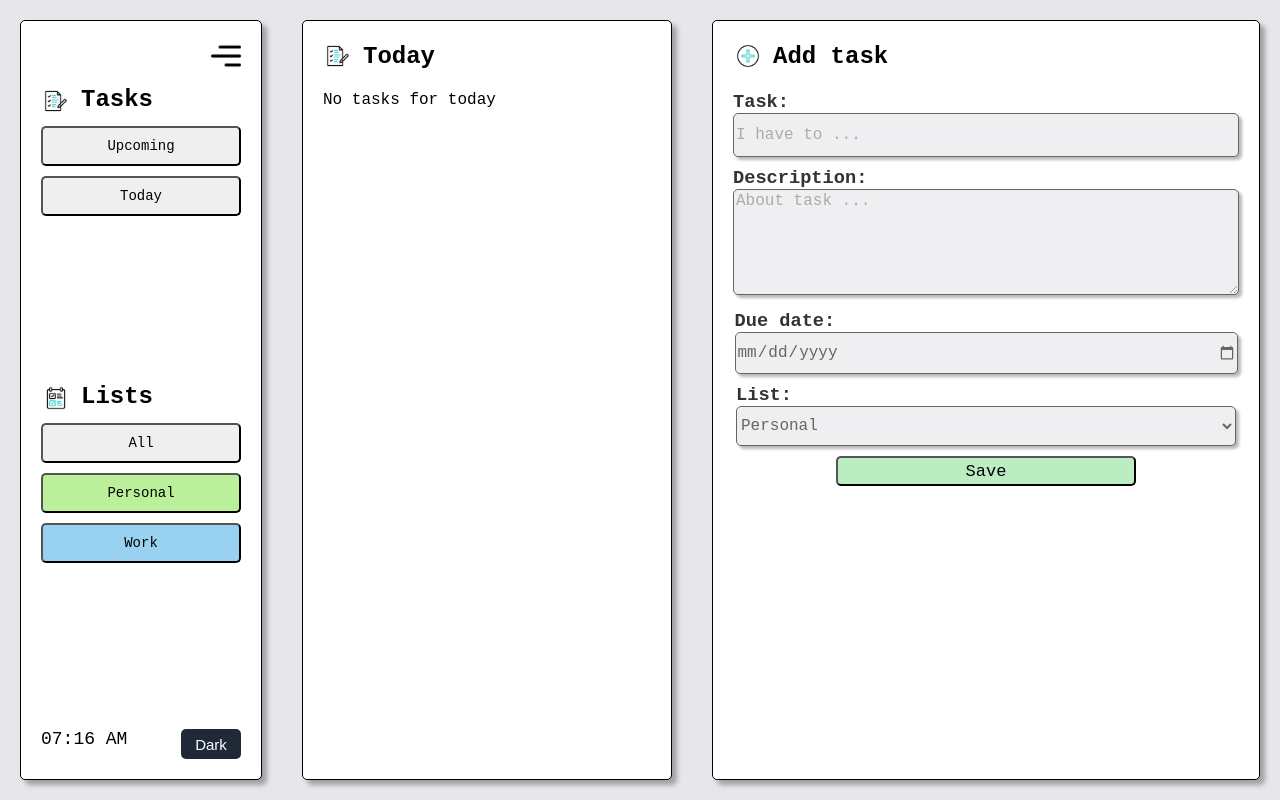
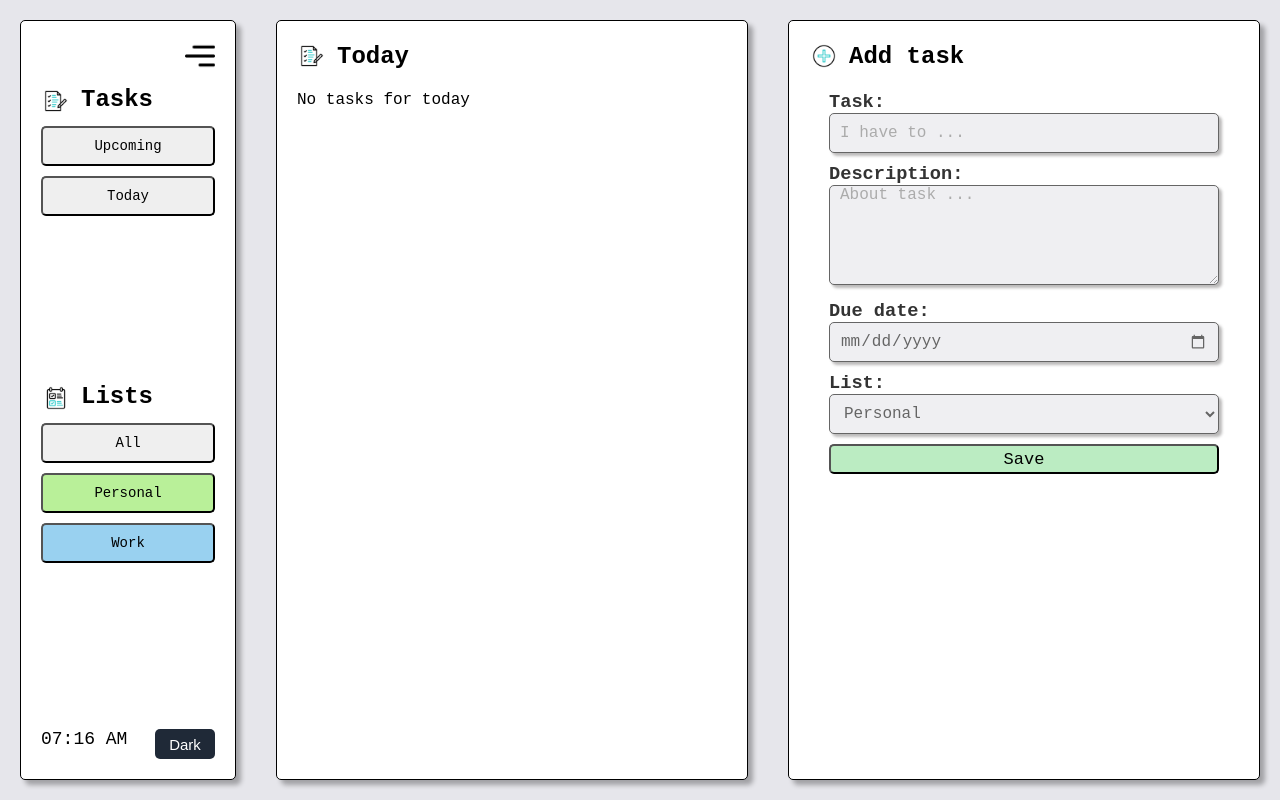
Before and after one commit to Sanchiks07/todo-list, a PHP site: page / in a window 1280 px wide. Run offline with PHP 8.4, Linux system fonts and the light colour scheme; data comes from the database, SQL or seed files in the repository; data that the repository does not hold is empty.

Commit message:
pēdājās minūtes css updates

```diff
--- a/style.css
+++ b/style.css
@@ -31,9 +31,11 @@ button:hover {
 
 .container {
     display: grid;
-    grid-template-columns: 1fr 2fr 2fr;
+    grid-template-columns: minmax(200px, 1fr) minmax(300px, 2fr) minmax(300px, 2fr);
     height: 100vh;
     font-family: 'Courier New', Courier, monospace;
+    max-width: 100%;
+    overflow-x: hidden;
 }
 
 .today-tasks, .upcoming-tasks, .personal-tasks, .work-tasks, .all-tasks {
@@ -223,10 +229,11 @@ nav .tools {
 .lists button {
     border-radius: 5px;
     height: 40px;
-    width: 200px;
+    width: 100%;
     margin: auto;
     font-family: 'Courier New', Courier, monospace;
     font-size: 14px;
+    box-sizing: border-box;
 }
 
 #txt {
@@ -239,12 +246,17 @@ form {
     display: flex;
     flex-direction: column;
     gap: 10px;
-    align-items: center;
-    padding-top: 20px;
+    width: 100%;
+    padding: 20px;
+    box-sizing: border-box;
+}
+
+.inputs {
+    width: 100%;
 }
 
 input, select, textarea {
-    width: 500px;
+    width: 100%;
     height: 40px;
     font-family: 'Courier New', Courier, monospace;
     font-size: 16px;
@@ -253,12 +265,15 @@ input, select, textarea {
     box-shadow: 3px 3px 3px rgb(141, 139, 139);
     background-color: #e6e6eb;
     opacity: 0.6;
+    box-sizing: border-box;
+    padding: 0 10px;
 }
 
 form button {
     height: 30px;
-    width: 400px;
+    width: 100%;
     background-color: #bbecc2;
+    box-sizing: border-box;
 }
 
 textarea {
@@ -280,7 +295,8 @@ button[type=submit], .cancel {
     font-family: 'Courier New', Courier, monospace;
     font-size: 17px;
     height: 30px;
-    width: 300px;
+    width: 100%;
+    box-sizing: border-box;
 }
 .new-task label{
     font-weight:700;
```
Also changed, not shown: other parts of style.css (+24 -4 lines).
